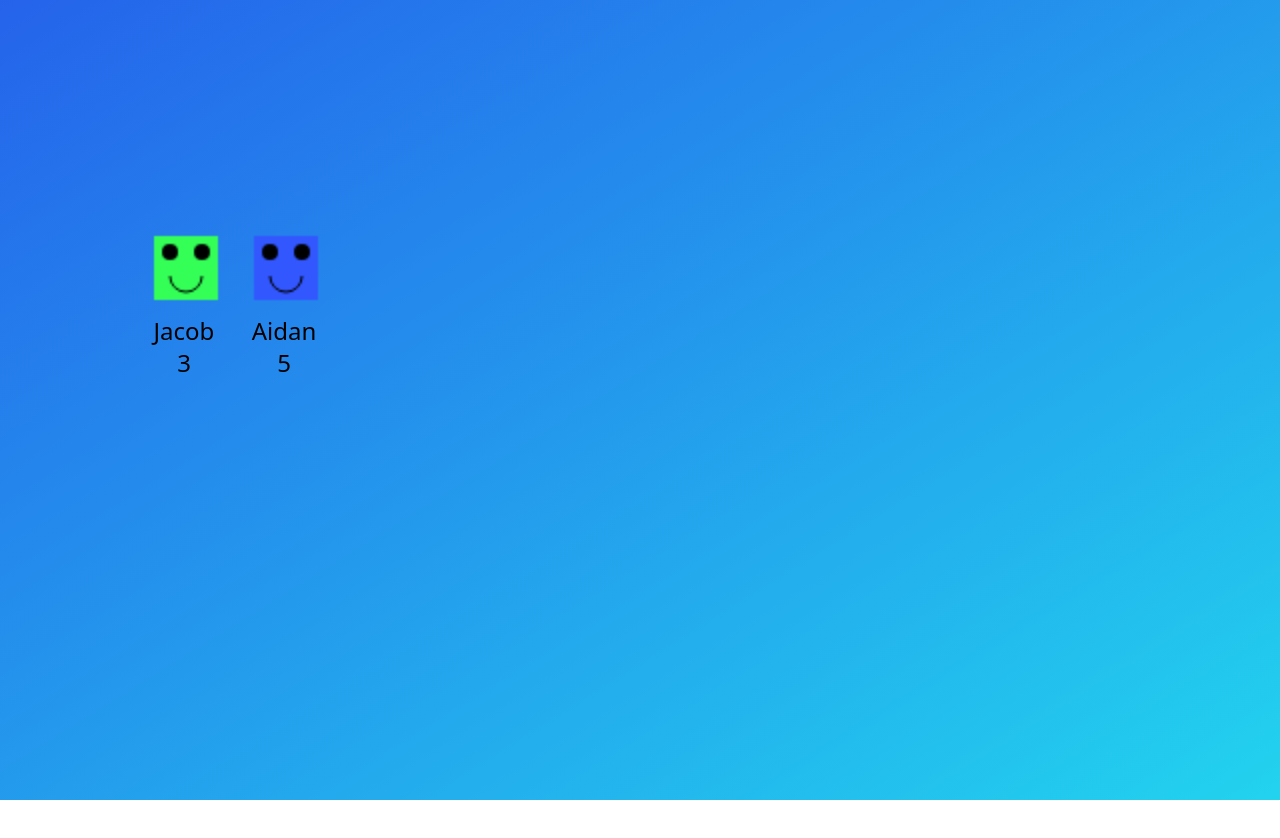
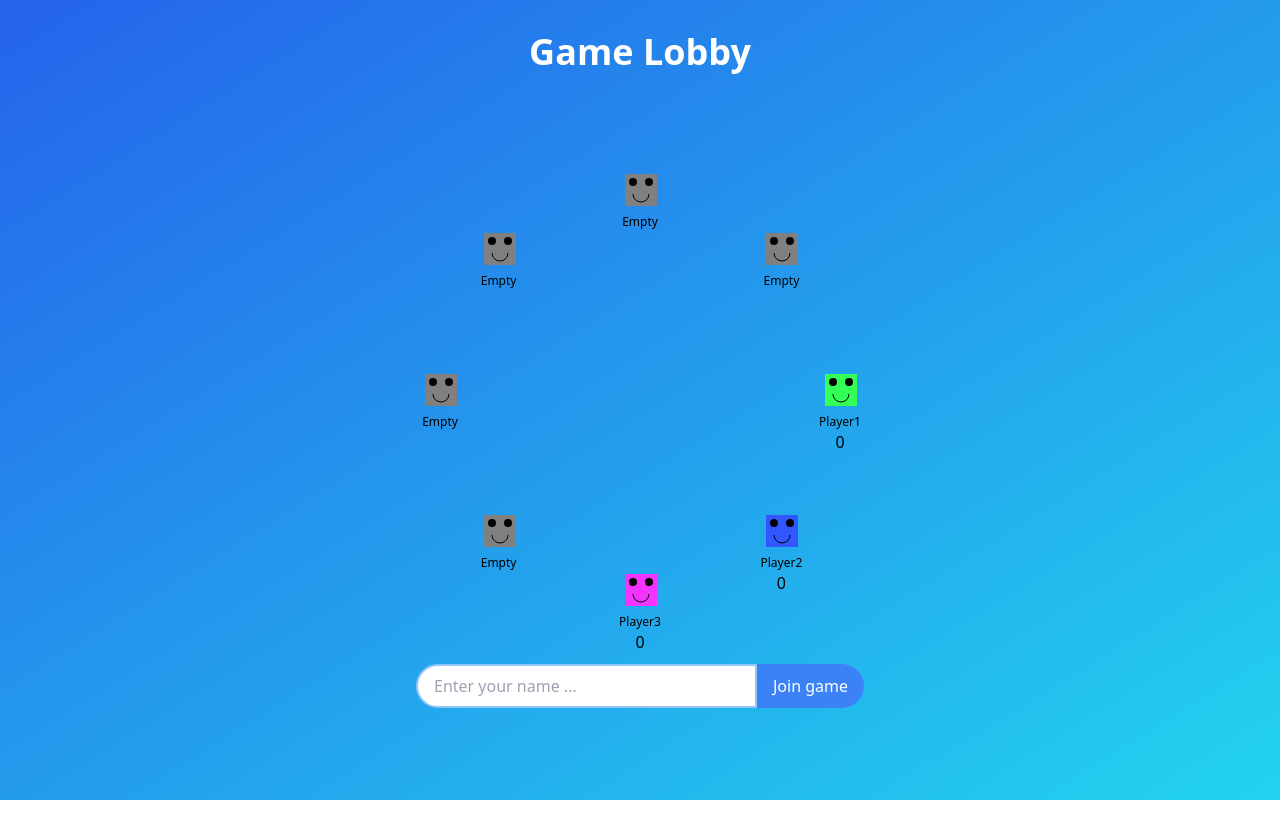
Before and after one commit to jwaldor/quipai, a React (Vite) app: page / in a window 1280 px wide. Shown: the top 838 px of the page. After the commit the page ends 800 px from the top, so only its background shows below. Built offline with nearby package versions, Linux system fonts and the light colour scheme.

Commit message:
join game screen

```diff
--- a/src/App.tsx
+++ b/src/App.tsx
@@ -1,12 +1,36 @@
 import { useState } from "react";
-import DisplayUsers from "./pages/DisplayUsers";
+import GameStart from "./pages/GameStart";
+
+export const MAX_NUM_OF_USERS = 8
+
+interface User {
+  name: string;
+  sprite_id: number;
+  score: number;
+}
+
+
+export interface GameState  {
+  users: User[];
+}
 
 function App() {
-  const [count, setCount] = useState(0);
+  // states are joinGame,
+  const [step, setStep] = useState<'joinGame' | 'gameplay'>('joinGame')
+
+  const [gameState, setGameState] = useState<GameState>({
+    users: [
+      { name: "Player1", sprite_id: 1, score: 0 },
+      { name: "Player2", sprite_id: 2, score: 0 },
+      { name: "Player3", sprite_id: 3, score: 0 },
+    ]
+  });
+
+
 
   return (
     <>
-      <DisplayUsers />
+      {step === 'joinGame' && <GameStart gameState={gameState}/>}
     </>
   );
 }
--- a/src/pages/DisplayUsers.tsx
+++ b/src/pages/DisplayUsers.tsx
@@ -8,14 +8,22 @@ interface Sprite {
   id: number;
 }
 
-const FunnySprites = ({
+export interface User {
+  name: string;
+  sprite_id: number;
+  score: number;
+}
+
+export const FunnySprites = ({
   sprite_id,
   name,
   score,
+  empty
 }: {
   sprite_id: number;
   name: string;
-  score: number;
+  score?: number;
+  empty?: boolean
 }) => {
   const canvasRef = useRef<HTMLCanvasElement>(null);
   const [sprites, setSprites] = useState<Sprite[]>([]);
@@ -56,7 +64,7 @@ const FunnySprites = ({
 
       // Use a predefined color from the colors array based on the sprite's ID
       const color = colors[i % colors.length];
-      drawSprite(x, y, color);
+      drawSprite(x, y, empty ? '#808080' : color);
 
       // Create an Image element for each sprite
       const img = new Image();
@@ -92,14 +100,15 @@ const FunnySprites = ({
             />
           ))}
         <div className="text-xs">{name}</div>
-        <div className="text-xs">{score}</div>
+        {score && <div className="text-xs">{score}</div>}
       </div>
     </div>
   );
 };
 
-function DisplayUsers() {
-  const [count, setCount] = useState(0);
+export function DisplayUsers() {
+  const [users, setUsers] = useState<User[]>([])
+
 
   return (
     <>
@@ -107,14 +116,15 @@ function DisplayUsers() {
         <div className="mt-10 ml-10 text-lg" style={{ color: "#fff" }}></div>
         <br></br>
         <div className="flex flex-row ml-36 mt-96 scale-[2]">
-          <FunnySprites sprite_id={1} name={"Jacob"} score={3} />{" "}
-          <FunnySprites sprite_id={2} name="Aidan" score={5} />
+            {users.map((user) => (
+            <FunnySprites sprite_id={user.sprite_id} name={user.name} score={user.score} />
+          ))}
         </div>
+
+
 
         <div></div>
       </div>
     </>
   );
 }
-
-export default DisplayUsers;
--- /dev/null
+++ b/src/pages/GameStart.tsx
@@ -0,0 +1,81 @@
+import React, { useState } from 'react';
+import { GameState, MAX_NUM_OF_USERS } from '../App';
+import { FunnySprites} from './DisplayUsers'; // Assuming FunnySprites is exported from DisplayUsers
+
+
+const GameStart: React.FC<{gameState: GameState}> = ({ gameState }) => {
+  const { users } = gameState;
+
+  const paddedUsers = [...users, ...Array(MAX_NUM_OF_USERS - users.length).fill(undefined)]
+
+  const [newUser, setNewUser] = useState('')
+
+  const handleAddNewUser = () => {
+    console.log('adding new usre')
+  }
+
+
+  return (
+    <div className="h-screen bg-gradient-to-br from-blue-600 to-cyan-400 mx-auto">
+      <div className='flex justify-center w-full pt-8'>
+
+      <h1 className="text-4xl font-bold text-white mb-8">Game Lobby</h1>
+      </div>
+      <div className="relative w-[70vw] h-[70vh] max-w-[700px] max-h-[700px] mx-auto">
+        {paddedUsers.map((user, index) => {
+          const angle = (index / MAX_NUM_OF_USERS) * 2 * Math.PI;
+          const radius = Math.min(200, window.innerWidth * 0.4, window.innerHeight * 0.4);
+          const left = `calc(50% + ${radius * Math.cos(angle)}px)`;
+          const top = `calc(50% + ${radius * Math.sin(angle)}px)`;
+          const size = Math.min(80, window.innerWidth * 0.1, window.innerHeight * 0.1);
+          return (
+            <div
+              key={index}
+              style={{
+                position: 'absolute',
+                left,
+                top,
+                transform: 'translate(-50%, -50%)',
+                width: `${size}px`,
+                height: `${size}px`,
+              }}
+            >
+              {user ? (
+                <FunnySprites sprite_id={user.sprite_id} name={user.name} score={user.score} />
+              ) : (
+                <EmptyUserSprite />
+              )}
+            </div>
+          );
+        })}
+      </div>
+
+      <form onSubmit={handleAddNewUser} className="w-full max-w-md flex mx-auto justify-center">
+        <input
+          type="text"
+          onChange={(e) => {
+            setNewUser(e.target.value)
+          }}
+          placeholder='Enter your name ... '
+          className='flex-grow px-4 py-2 rounded-l-full border-2 border-blue-300 focus:outline-none focus:border-blue-500'
+        />
+        <button
+          type="submit"
+          className="bg-blue-500 text-white px-4 py-2 rounded-r-full hover:bg-blue-600 focus:outline-none focus:ring-2 focus:ring-blue-500 focus:ring-opacity-50"
+        >
+          Join game
+
+        </button>
+      </form>
+
+
+    </div>
+  );
+};
+const EmptyUserSprite: React.FC = () => {
+  return (
+      <FunnySprites name='Empty' empty sprite_id={0} score={undefined}/>
+  );
+};
+
+export default GameStart;
```
